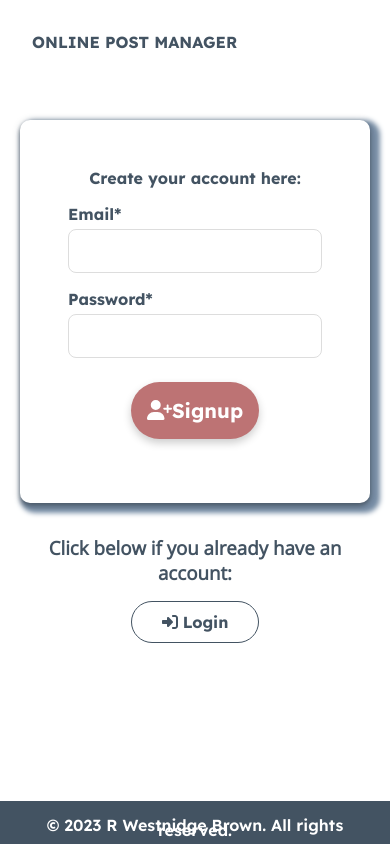
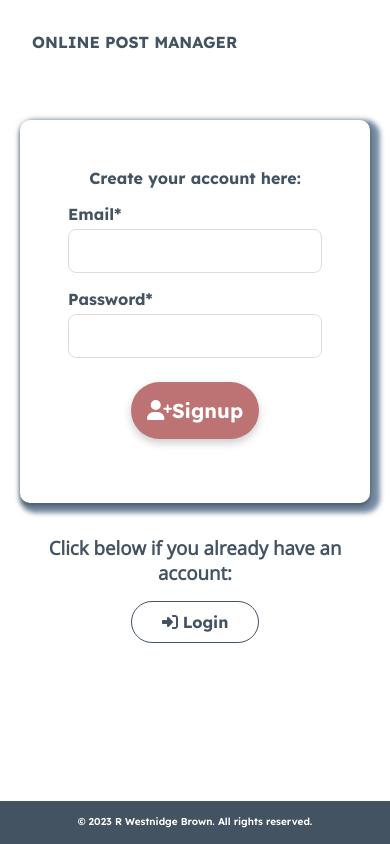
Before and after one commit to rhw-repo/mern-post-app, a React (Create React App) app in the folder frontend/: page /create_new in a window 390 px wide. Built offline with nearby package versions, Linux system fonts and the light colour scheme.

Commit message:
Changes display to flex and font-size reduces at media query breakpoint 400px

```diff
--- a/frontend/src/components/Footer/Footer.module.css
+++ b/frontend/src/components/Footer/Footer.module.css
@@ -1,7 +1,9 @@
 /* Styles specific to footer */
 .footer {
+    display: flex;
+    justify-content: center;
+    align-items: center;
     line-height: 0.3rem;
-    text-align: center;
     position: fixed;
     left: 0;
     bottom: 0;
@@ -16,3 +18,9 @@
     color: #ffffff;
     font-weight: 600;
   }
+
+  @media (max-width: 400px) {
+    .footer {
+      font-size: 0.625rem;
+    }
+  }
```
